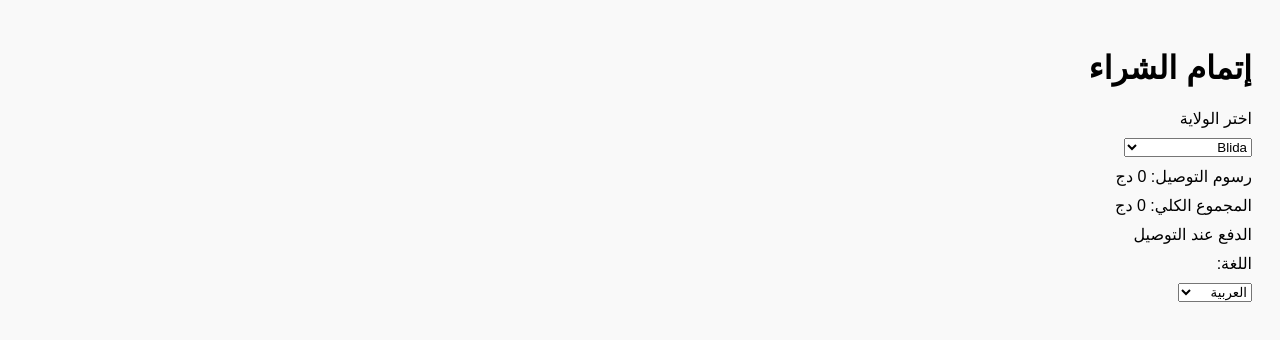
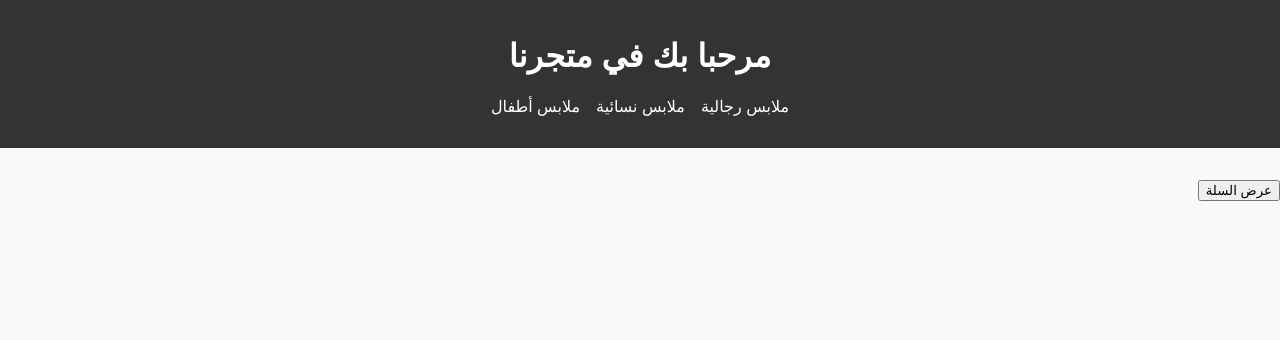
Before and after one commit to Moka-ya/My-Store, a plain HTML site: page index.html in a window 1280 px wide. Drawn offline with Linux system fonts and the light colour scheme.

Commit message:
Add files via upload

```diff
--- a/index.html
+++ b/index.html
@@ -2,23 +2,26 @@
 <!DOCTYPE html>
 <html lang="ar">
 <head>
-    <meta charset="UTF-8">
+    <meta charset="UTF-8" />
+    <meta name="viewport" content="width=device-width, initial-scale=1.0"/>
     <title>متجر إلكتروني</title>
-    <link rel="stylesheet" href="style.css">
+    <link rel="stylesheet" href="style.css" />
 </head>
 <body>
-    <h1 id="label-checkout">إتمام الشراء</h1>
-    <label id="label-select-wilaya">اختر الولاية</label>
-    <select id="wilaya"></select>
-    <p><span id="label-delivery">رسوم التوصيل</span>: <span id="shipping">0</span> دج</p>
-    <p><span id="label-total">المجموع الكلي</span>: <span id="total">0</span> دج</p>
-    <p><span id="label-cod">الدفع عند التوصيل</span></p>
-    <label>اللغة:</label>
-    <select id="lang">
-        <option value="ar">العربية</option>
-        <option value="fr">Français</option>
-        <option value="en">English</option>
-    </select>
+    <header>
+        <h1>مرحبا بك في متجرنا</h1>
+        <nav>
+            <ul>
+                <li><a href="#" onclick="filterCategory('رجالي')">ملابس رجالية</a></li>
+                <li><a href="#" onclick="filterCategory('نسائي')">ملابس نسائية</a></li>
+                <li><a href="#" onclick="filterCategory('أطفال')">ملابس أطفال</a></li>
+            </ul>
+        </nav>
+    </header>
+    <main>
+        <div id="products"></div>
+        <button onclick="goToCart()">عرض السلة</button>
+    </main>
     <script src="script.js"></script>
 </body>
 </html>
--- a/script.js
+++ b/script.js
@@ -1,54 +1,29 @@
 
-const wilayaSelect = document.getElementById('wilaya');
-const shippingDisplay = document.getElementById('shipping');
-const totalDisplay = document.getElementById('total');
-const subtotalDisplay = document.getElementById('subtotal');
-const shippingPrices = {
-  'Blida': 500, 'Aïn Defla': 800, 'Alger': 800, 'Bouira': 800, 'Boumerdès': 800,
-  'Médéa': 800, 'Tipaza': 800, 'Aïn Témouchent': 950, 'Annaba': 950, 'Batna': 950,
-  'Béjaïa': 950, 'Bordj Bou Arreridj': 950, 'Chlef': 950, 'Constantine': 950, 'El Tarf': 950,
-  'Guelma': 950, 'Jijel': 950, 'Khenchela': 950, 'Mascara': 950, 'Mila': 950,
-  'Mostaganem': 950, 'M\'sila': 950, 'Oran': 950, 'Oum El Bouaghi': 950, 'Relizane': 950,
-  'Saïda': 950, 'Sétif': 950, 'Sidi Bel Abbès': 950, 'Skikda': 950, 'Souk Ahras': 950,
-  'Tiaret': 950, 'Tissemsilt': 950, 'Tizi Ouzou': 950, 'Tlemcen': 950,
-  'Biskra': 1100, 'Djelfa': 1100, 'El Bayadh': 1100, 'El Oued': 1100, 'Ghardaïa': 1100,
-  'Laghouat': 1100, 'Tébessa': 1100, 'Ouargla': 1100,
-  'Adrar': 1450, 'Béchar': 1450, 'Naâma': 1450, 'Tamanrasset': 1450,
-  'Tindouf': 1650, 'Illizi': 1850
-};
-const translations = {
-  'ar': {
-    'checkout': 'إتمام الشراء', 'selectWilaya': 'اختر الولاية', 'delivery': 'رسوم التوصيل',
-    'total': 'المجموع الكلي', 'cod': 'الدفع عند التوصيل'
-  },
-  'fr': {
-    'checkout': 'Valider la commande', 'selectWilaya': 'Choisir la wilaya', 'delivery': 'Frais de livraison',
-    'total': 'Total', 'cod': 'Paiement à la livraison'
-  },
-  'en': {
-    'checkout': 'Checkout', 'selectWilaya': 'Select Wilaya', 'delivery': 'Shipping Cost',
-    'total': 'Total', 'cod': 'Cash on Delivery'
-  }
-};
-const langSelect = document.getElementById('lang');
-Object.keys(shippingPrices).forEach(w => {
-  const option = document.createElement('option');
-  option.value = w;
-  option.textContent = w;
-  wilayaSelect.appendChild(option);
-});
-let subtotal = 3000;
-wilayaSelect.addEventListener('change', () => {
-  const wilaya = wilayaSelect.value;
-  const shipping = shippingPrices[wilaya] || 0;
-  shippingDisplay.textContent = shipping;
-  totalDisplay.textContent = subtotal + shipping;
-});
-langSelect.addEventListener('change', () => {
-  const lang = langSelect.value;
-  document.getElementById('label-checkout').textContent = translations[lang]['checkout'];
-  document.getElementById('label-select-wilaya').textContent = translations[lang]['selectWilaya'];
-  document.getElementById('label-delivery').textContent = translations[lang]['delivery'];
-  document.getElementById('label-total').textContent = translations[lang]['total'];
-  document.getElementById('label-cod').textContent = translations[lang]['cod'];
-});
+const products = [
+    { name: "قميص رجالي", category: "رجالي", price: 2500 },
+    { name: "فستان نسائي", category: "نسائي", price: 3200 },
+    { name: "تيشيرت أطفال", category: "أطفال", price: 1800 }
+];
+
+function filterCategory(cat) {
+    const container = document.getElementById('products');
+    container.innerHTML = '';
+    products.filter(p => p.category === cat).forEach(p => {
+        container.innerHTML += `<div class="product-card">
+            <h3>${p.name}</h3>
+            <p>${p.price} دج</p>
+            <button onclick="addToCart('${p.name}', ${p.price})">أضف إلى السلة</button>
+        </div>`;
+    });
+}
+
+function addToCart(name, price) {
+    const cart = JSON.parse(localStorage.getItem('cart') || '[]');
+    cart.push({ name, price });
+    localStorage.setItem('cart', JSON.stringify(cart));
+    alert('تمت الإضافة إلى السلة');
+}
+
+function goToCart() {
+    alert("ميزة السلة قيد التطوير. سيتم إضافتها لاحقاً.");
+}
--- a/style.css
+++ b/style.css
@@ -1,3 +1,7 @@
 
-body { font-family: sans-serif; direction: rtl; padding: 20px; background: #f9f9f9; }
-label, select, p { display: block; margin: 10px 0; }
+body { font-family: Arial; direction: rtl; background: #f9f9f9; margin: 0; padding: 0; }
+header { background: #333; color: white; padding: 1em; text-align: center; }
+nav ul { list-style: none; padding: 0; display: flex; justify-content: center; gap: 1em; }
+nav a { color: white; text-decoration: none; }
+#products { display: flex; flex-wrap: wrap; justify-content: center; padding: 1em; gap: 1em; }
+.product-card { background: white; padding: 1em; border: 1px solid #ccc; width: 200px; text-align: center; }
```
